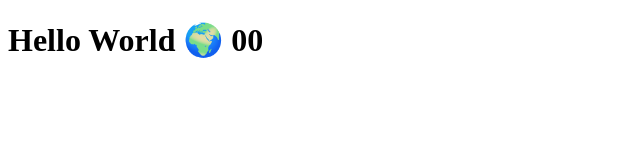
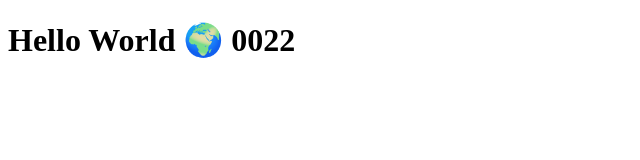
Before and after one commit to iamrohan99/Test-repo, a plain HTML site: page index.html in a window 1280 px wide. Shown: the full height of the page, 0-640 px from the left. Drawn offline with Linux system fonts and the light colour scheme.

Commit message:
Update index.html

```diff
--- a/index.html
+++ b/index.html
@@ -4,6 +4,6 @@
 <title>My Title</title>
 </head>
 <body>
-<h1>Hello World 🌍 00</h1>
+<h1>Hello World 🌍 0022</h1>
 </body>
 </html>
```
